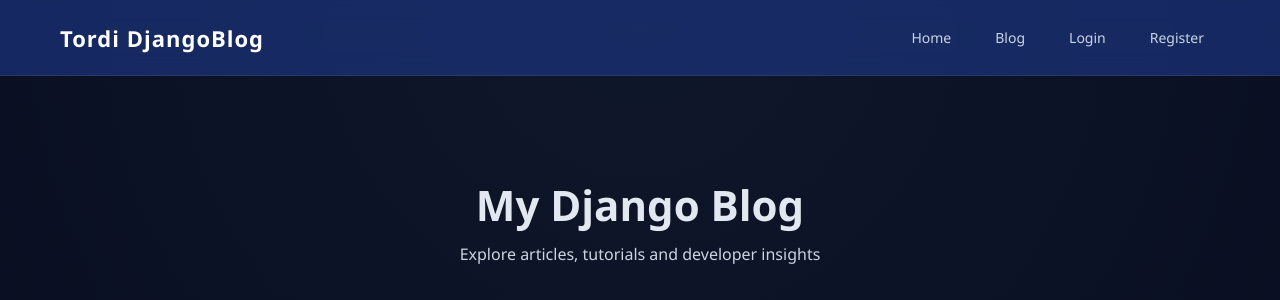
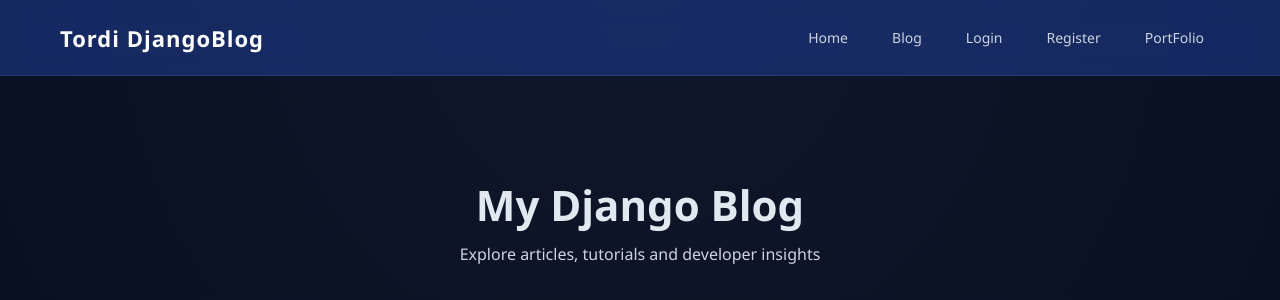
Before and after one commit to Tordi-portfolio/simple_blog_site, a Django app: page /blog/ in a window 1280 px wide. Shown: the top 300 px of the page. Run offline with Django 5.2, Linux system fonts and the light colour scheme; data comes from the database, SQL or seed files in the repository.

Commit message:
Add files via upload

```diff
--- a/templates/base.html
+++ b/templates/base.html
@@ -142,6 +142,7 @@
         {% if request.user.is_authenticated %}
             <a href="{% url 'logout' %}">Logout</a>
         {% endif %}
+        <a href="http://tordiportfilio.pythonanywhere.com/">PortFolio</a>
 
     </div>
 
```
